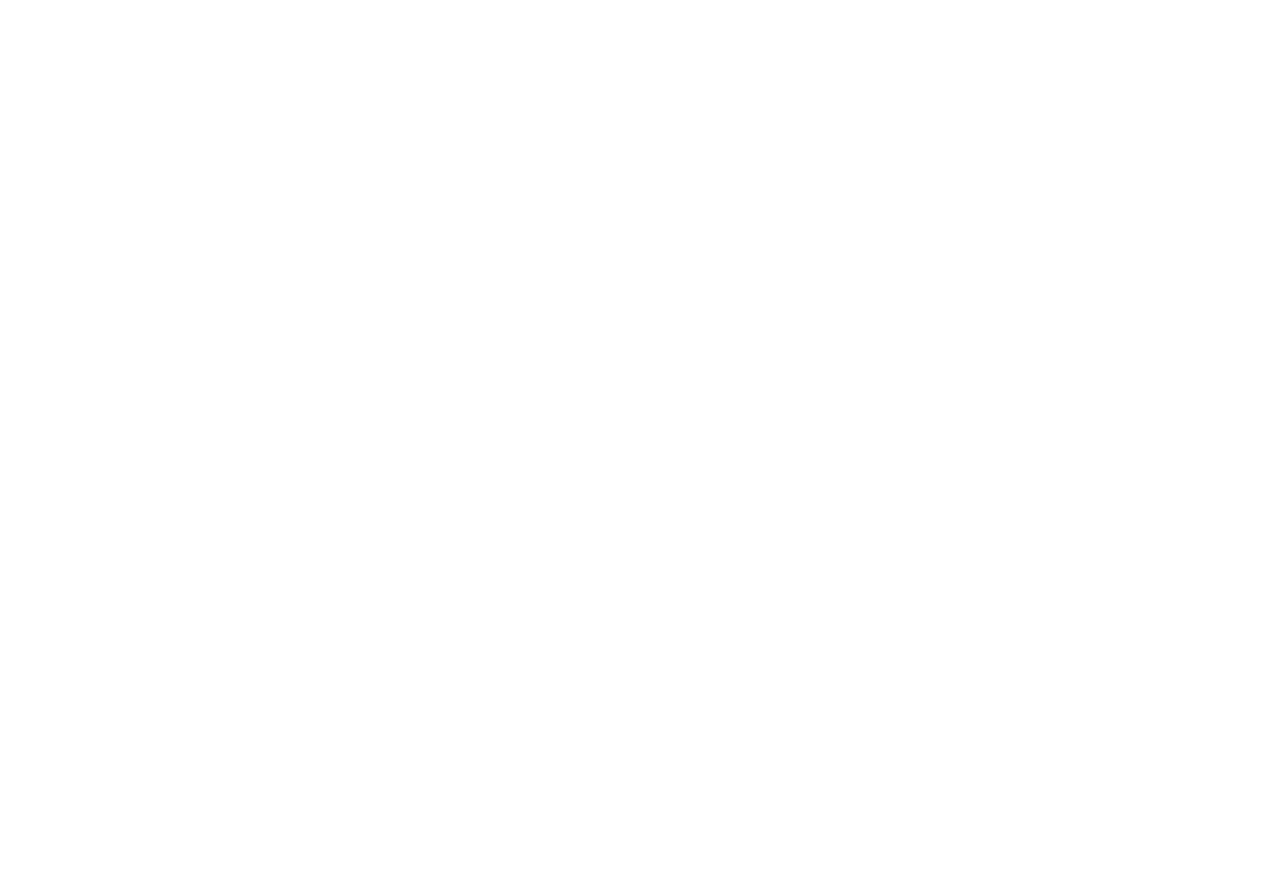
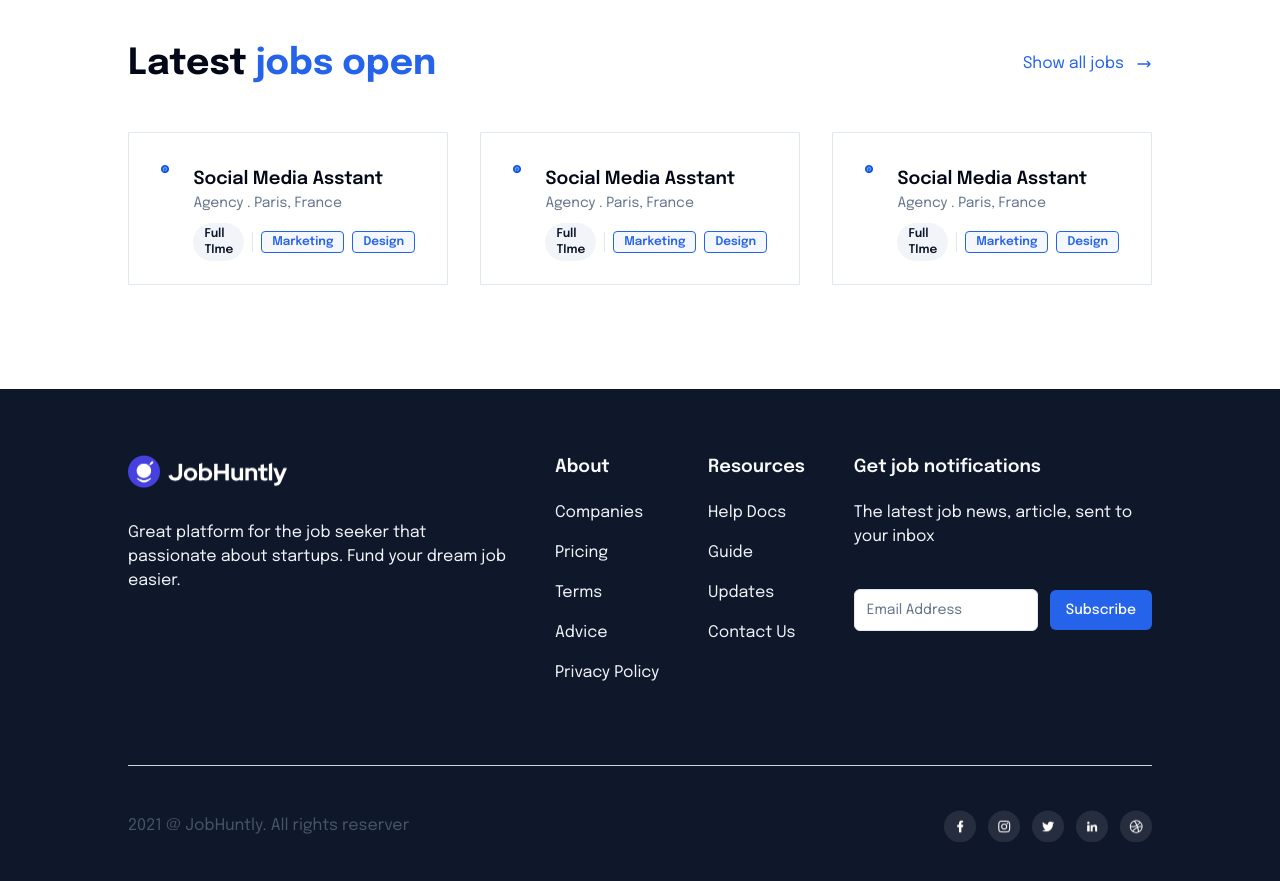
Before and after one commit to mahdabagas/job-hunt, a Next.js app: page / in a window 1280 px wide. Shown: the part 2240-3121 px from the top of the page. Before the commit the page ends 2132 px from the top, so only its background shows below. Built offline with nearby package versions, Linux system fonts and the light colour scheme.

Commit message:
Slicing Latest Jobs and Footer in landing page

```diff
--- a/package.json
+++ b/package.json
@@ -10,6 +10,7 @@
   },
   "dependencies": {
     "@radix-ui/react-select": "^2.0.0",
+    "@radix-ui/react-separator": "^1.0.3",
     "@radix-ui/react-slot": "^1.0.2",
     "class-variance-authority": "^0.7.0",
     "clsx": "^2.1.0",
--- a/src/app/layout.tsx
+++ b/src/app/layout.tsx
@@ -1,8 +1,9 @@
-import Navbar from '@/components/ui/layouts/Navbar'
+import Navbar from '@/components/layouts/Navbar'
 import './globals.css'
 import type { Metadata } from 'next'
 import { Epilogue } from 'next/font/google'
 import Image from 'next/image'
+import Footer from '@/components/layouts/Footer'
 
 const epilogue = Epilogue({ subsets: ['latin'] })
 
@@ -30,6 +31,7 @@
           </div>
           {children}
         </main>
+        <Footer/>
       </body>
     </html>
   )
--- a/src/app/page.tsx
+++ b/src/app/page.tsx
@@ -3,6 +3,7 @@
 import Clients from "@/components/organisms/Clients";
 import FeaturedJobs from "@/components/organisms/FeaturedJobs";
 import Hero from "@/components/organisms/Hero";
+import LatestJobs from "@/components/organisms/LatestJobs";
 
 export default function Home() {
   return (
@@ -12,6 +13,7 @@
       <Category/>
       <BannerSignUp/>
       <FeaturedJobs/>
+      <LatestJobs/>
     </div>
   );
 }
--- /dev/null
+++ b/src/components/layouts/Footer/index.tsx
@@ -0,0 +1,99 @@
+import { Button } from "@/components/ui/button";
+import { Input } from "@/components/ui/input";
+import { Separator } from "@/components/ui/separator";
+import Image from "next/image";
+import Link from "next/link";
+import { FC } from "react";
+
+interface FooterProps {
+
+}
+
+
+const aboutLinks = ['Companies', 'Pricing', 'Terms', 'Advice', 'Privacy Policy']
+const resourceLinks = ['Help Docs', 'Guide', 'Updates', 'Contact Us']
+const socialMediaImg = [
+    '/images/soc-facebook.png',
+    '/images/soc-Instagram.png',
+    '/images/soc-Twitter.png',
+    '/images/soc-LinkedIn.png',
+    '/images/soc-Dribbble.png',
+]
+const Footer: FC<FooterProps> = () => {
+    return (
+        <div className="bg-slate-900 px-32 pt-16 pb-11">
+            <div className="flex flex-row items-start justify-between">
+                <div>
+                    <Image
+                        src="/images/logo.png"
+                        alt="/images/logo.png"
+                        width={160}
+                        height={36}
+                    />
+                    <div className="text-muted mt-8">
+                        Great platform for the job seeker that <br />
+                        passionate about startups. Fund your dream job <br />
+                        easier.
+                    </div>
+                </div>
+                <div>
+                    <div className="text-lg text-primary-foreground font-semibold mb-5">
+                        About
+                    </div>
+                    <div className="space-y-4">
+                        {aboutLinks.map((item: string, i: number) => (
+                            <Link key={i} className="block text-muted" href='/'>
+                                {item}
+                            </Link>
+                        ))}
+                    </div>
+                </div>
+                <div>
+                    <div className="text-lg text-primary-foreground font-semibold mb-5">
+                        Resources
+                    </div>
+                    <div className="space-y-4">
+                        {resourceLinks.map((item: string, i: number) => (
+                            <Link key={i} className="block text-muted" href='/'>
+                                {item}
+                            </Link>
+                        ))}
+                    </div>
+                </div>
+                <div>
+                    <div className="text-lg text-primary-foreground font-semibold mb-5">
+                        Get job notifications
+                    </div>
+                    <div className="text-muted">
+                        The latest job news, article, sent to <br />
+                        your inbox
+                    </div>
+                    <div className="mt-10 inline-flex items-center gap-3">
+                        <Input placeholder="Email Address" className="py-5" />
+                        <Button className="py-5">Subscribe</Button>
+                    </div>
+                </div>
+            </div>
+            <Separator className="mt-20 mb-11 bg-gray-300"/>
+            <div className="flex flex-row items-center justify-between">
+                <div className="text-slate-600">
+                    2021 @ JobHuntly. All rights reserver
+                </div>
+                <div className="space-x-3">
+                    {socialMediaImg.map((item: string, i: number) => (
+                        <Image
+                            className="inline"
+                            src={item}
+                            alt={item}
+                            key={i}
+                            width={32}
+                            height={32}
+                        />
+                    ))}
+                </div>
+            </div>
+        </div>
+    );
+}
+
+export default Footer;
--- a/src/components/ui/layouts/Navbar/index.tsx
+++ b/src/components/layouts/Navbar/index.tsx
@@ -1,6 +1,6 @@
 import Image from 'next/image'
 import React, {FC} from 'react'
-import { Button } from '../../button'
+import { Button } from '../../ui/button'
 
 interface NavbarProps {}
 
--- a/src/components/organisms/FeaturedJobs/JobItem/index.tsx
+++ b/src/components/organisms/FeaturedJobs/JobItem/index.tsx
@@ -1,16 +1,9 @@
 import { Badge } from "@/components/ui/badge";
+import { JobType } from "@/types";
 import Image from "next/image";
 import { FC } from "react";
 
-interface JobItemProps {
-    image: string;
-    jobType: string;
-    name: string;
-    type: string;
-    location: string;
-    desc: string;
-    categories: string[];
-}
+interface JobItemProps extends JobType {}
 
 const JobItem: FC<JobItemProps> = ({categories, desc, image, jobType, location, name, type}) => {
     return (
@@ -32,7 +25,13 @@
             </div>
             <div className="space-x-2">
                 {categories.map((item: string, i: number) => (
-                    <Badge key={i}>{item}</Badge>
+                    <Badge
+                        key={i}
+                        variant="outline"
+                        className="rounded border-primary bg-primary/5 text-primary"
+                    >
+                        {item}
+                    </Badge>
                 ))}
             </div>
         </div>
--- /dev/null
+++ b/src/components/organisms/LatestJobs/JobItem/index.tsx
@@ -0,0 +1,37 @@
+import { Badge } from "@/components/ui/badge";
+import { Separator } from "@/components/ui/separator";
+import { JobType } from "@/types";
+import Image from "next/image";
+import { FC } from "react";
+
+interface JobItemProps extends JobType {}
+
+const JobItem: FC<JobItemProps> = ({categories,  image, jobType, location, name, type}) => {
+    return (
+        <div className="border border-border p-8 flex flex-row items-start gap-6 cursor-pointer">
+            <div>
+                <Image src={image} alt={image} width={64} height={64} />
+            </div>
+            <div>
+                <div className="text-lg font-semibold">{name}</div>
+                <div className="text-sm text-muted-foreground mb-2">
+                    {type} . {location}
+                </div>
+                <div className="h-5 inline-flex gap-2 items-center">
+                    <Badge variant="secondary">{jobType}</Badge>
+                    <Separator orientation="vertical"/>
+                    {categories.map((item: string, i:number) => (
+                        <Badge
+                            key={i}
+                            variant="outline"
+                            className="rounded border-primary bg-primary/5 text-primary">
+                            {item}
+                        </Badge>
+                    ))}
+                </div>
+            </div>
+        </div>
+    );
+}
+
+export default JobItem;
--- /dev/null
+++ b/src/components/organisms/LatestJobs/index.tsx
@@ -0,0 +1,33 @@
+import TitleSection from "@/components/atoms/TitleSection";
+import { FC } from "react";
+import JobItem from "./JobItem";
+
+interface LatestJobsProps {
+
+}
+
+const LatestJobs: FC<LatestJobsProps> = () => {
+    return (
+        <div className="py-16 mt-32 mb-10 relative">
+            <TitleSection word1="Latest" word2="jobs open" />
+
+            <div className="mt-12 grid grid-cols-3 gap-8">
+                {[0,1,2].map((item:number) => (
+                    <JobItem
+                        key={item}
+                        image="/images/company2.png"
+                        name="Social Media Asstant"
+                        type="Agency"
+                        location="Paris, France"
+                        jobType="Full TIme"
+                        categories={["Marketing", "Design"]}
+                        desc="description"
+                        />
+
+                ))}
+            </div>
+        </div>
+     );
+}
+
+export default LatestJobs;
--- /dev/null
+++ b/src/components/ui/separator.tsx
@@ -0,0 +1,31 @@
+"use client"
+
+import * as React from "react"
+import * as SeparatorPrimitive from "@radix-ui/react-separator"
+
+import { cn } from "@/lib/utils"
+
+const Separator = React.forwardRef<
+  React.ElementRef<typeof SeparatorPrimitive.Root>,
+  React.ComponentPropsWithoutRef<typeof SeparatorPrimitive.Root>
+>(
+  (
+    { className, orientation = "horizontal", decorative = true, ...props },
+    ref
+  ) => (
+    <SeparatorPrimitive.Root
+      ref={ref}
+      decorative={decorative}
+      orientation={orientation}
+      className={cn(
+        "shrink-0 bg-border",
+        orientation === "horizontal" ? "h-[1px] w-full" : "h-full w-[1px]",
+        className
+      )}
+      {...props}
+    />
+  )
+)
+Separator.displayName = SeparatorPrimitive.Root.displayName
+
+export { Separator }
--- /dev/null
+++ b/src/types/index.tsx
@@ -0,0 +1,9 @@
+export type JobType = {
+    image: string;
+    jobType: string;
+    name: string;
+    type: string;
+    location: string;
+    desc: string;
+    categories: string[];
+}
```
Also changed, not shown: src/constants/index.tsx (added), 1 other file (tests, documents, lock files or other folders).
